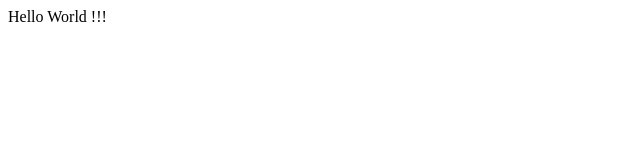
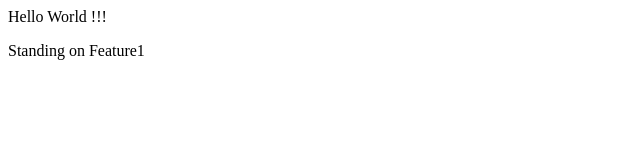
Before and after one commit to Rima-Pahari/Payment-Form, a plain HTML site: page index.html in a window 1280 px wide. Shown: the whole page, without its empty margins (0-640 px from the left). Drawn offline with Linux system fonts and the light colour scheme.

Commit message:
Add new feature

```diff
--- a/index.html
+++ b/index.html
@@ -1 +1,2 @@
 <p>Hello World !!!</p>
+<p>Standing on Feature1</p>
```
